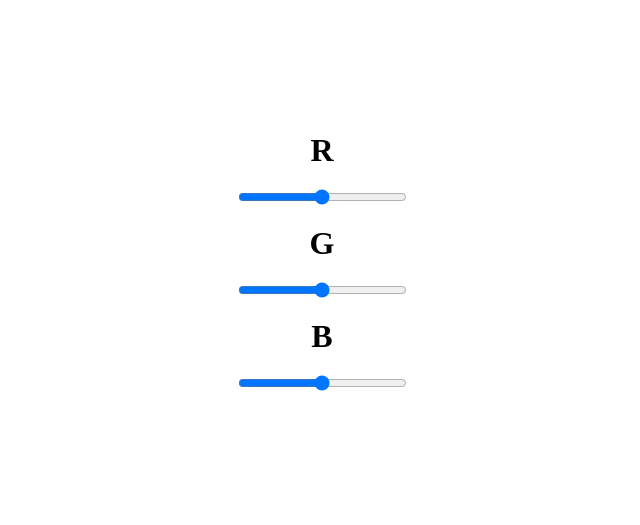
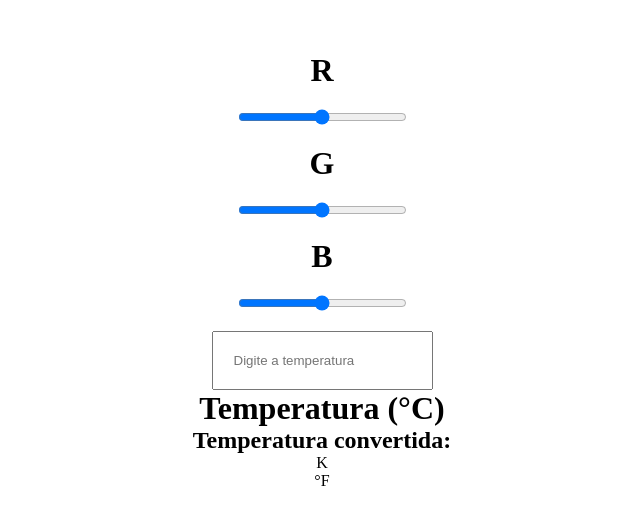
Before and after one commit to talespcalvi/conversos-de-temperatura-2, a plain HTML site: page index.html in a window 1280 px wide. Shown: the part 129-654 px from the top of the page, without its empty margins (318-958 px from the left). Drawn offline with Linux system fonts and the light colour scheme.

Commit message:
Update index.html

```diff
--- a/index.html
+++ b/index.html
@@ -15,6 +15,12 @@
         <input id="green" type="range" max="200" min="100" oninput="mudarGreen()">
         <h1>B</h1>
         <input id="blue" type="range" max="200" min="100" oninput="mudarBlue()">
+        <input id="temperature" type="number" placeholder="Digite a temperatura" oninput="mudarCorDeFundo()">
+        <h1 id="t">Temperatura (°C)</h1>
+
+        <h2 id="tc">Temperatura convertida:</h2>
+        <p><span id="kelvin"></span> K</p>
+        <p><span id="fahrenheit"></span> °F</p>
     </form>
 
 
```
